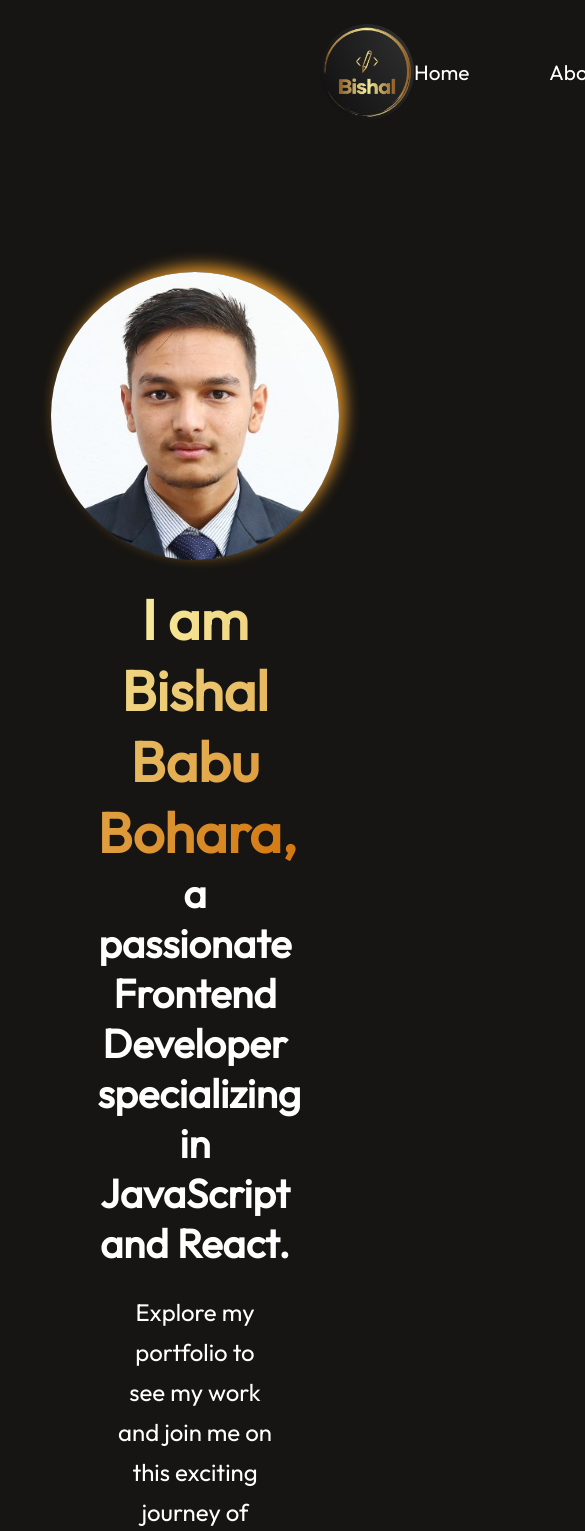
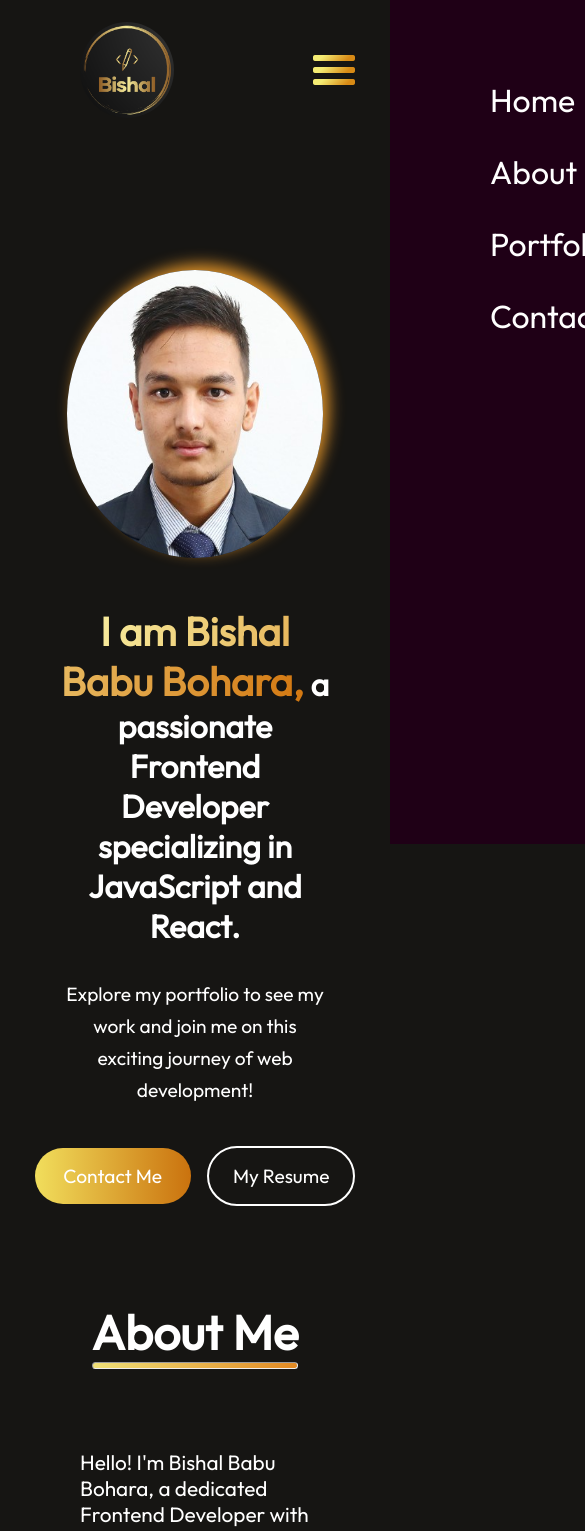
Before and after one commit to BabuBishal/My-portfolio, a React (Vite) app: page / in a window 390 px wide. Shown: the top 1531 px of the page, 585 px wide, since content can reach past the window. Built offline with nearby package versions, Linux system fonts and the light colour scheme.

Commit message:
mobile responsive

```diff
--- a/src/App.jsx
+++ b/src/App.jsx
@@ -4,7 +4,7 @@ import Hero from './components/hero/Hero'
 import About from './components/about/About'
 import Portfolio from './components/portfolio/Portfolio'
 import Contact from './components/contact/Contact'
-import Footer from './footer/Footer'
+import Footer from './components/footer/Footer'
 
 const App = () => {
   return (
--- a/src/components/about/About.css
+++ b/src/components/about/About.css
@@ -96,3 +96,49 @@
     transform: scale(1.1);
     transition: 0.5s;
 }
+
+@media(max-width: 768px){
+    .about{
+        gap: 5rem;
+        margin: 3rem 5rem;
+        /* align-items: start; */
+    }
+    .about-title h1{
+        font-size: 3rem;
+        padding: 0;
+    }
+    .about-title img{
+
+    }
+    .about-sections{
+        flex-direction: column;
+    }
+    .about-left{
+        display: none;
+        }
+    .about-para{
+        font-size: 1.2rem;
+        line-height: 2rem;
+    }
+    .about-skill{
+         gap: 1.2rem;
+         align-items: center;
+    }
+    .about-skill hr{
+        height: 0.4rem;
+            }
+    .about-achievements{
+        justify-content: space-between;
+    }
+    .about-achievement{
+        gap: 0.5rem;
+    }
+    .about-achievement h1{
+        font-size: 2rem;
+        font-weight: 700;
+    }
+    .about-achievement p{
+        text-align: center;
+        font-size: 1rem;
+    }
+}
--- a/src/components/about/About.jsx
+++ b/src/components/about/About.jsx
@@ -46,7 +46,7 @@ const About = () => {
         <hr />
         <div className="about-achievement">
           <h1>10+</h1>
-          <p>Projects</p>
+          <p>Projects Completed</p>
         </div>
       </div>
     </div>
--- a/src/components/contact/Contact.css
+++ b/src/components/contact/Contact.css
@@ -96,7 +96,7 @@
         border-radius: 3rem;
         border: none;
         color: #fff;
-        margin-bottom: 3rem;
+        margin-bottom: 2rem;
         cursor: pointer;
         transition: 0.3s;
     }
@@ -104,6 +104,47 @@
         transition: 0.3s;
         transform: scale(1.05);
     }
+}
+
+@media(max-width: 768px){
+    .contact{
+        gap: 3rem;
+        margin: 3rem 5rem;
+        /* align-items: start; */
+    }
+    .contact-title h1{
+        padding: 0;
+        font-weight: 600;
+        font-size: 3rem;
+    }
+    .contact-section{
+        flex-direction: column;
+        }
+        .contact-left h1{
+            font-size: 3rem;
+        }
+        .contact-left p{
+            font-size: 1.3rem;
+        }
+        .contact-detail{
+            gap: 1.2rem;
+        }
 
 
+        .contact-right{ label{
+            font-size: 1.2rem;
+        }
+        input{
+            font-size: 1.2rem;
+            width: 95%;
+        }
+        textarea{
+            font-size: 1.2rem;
+            width: 90%;
+        }
+        button{
+            font-size: 1.2rem;
+            padding: 0.9rem 1.1rem;
+        }
 }
+}
--- a/src/components/contact/Contact.jsx
+++ b/src/components/contact/Contact.jsx
@@ -1,16 +1,21 @@
-import React from 'react'
+import React, {useRef} from 'react'
 import './Contact.css'
 import mail_img from '../../assets/mail.png'
 import phone_img from '../../assets/phone.png'
 import location_img from '../../assets/location.png'
 
 const Contact = () => {
+  const formRef = useRef(null);
 
   const onSubmit = async (event) => {
     event.preventDefault();
     const formData = new FormData(event.target);
 
-    formData.append("access_key", "21faa210-51cf-4bb0-a8bb-5c255d1dd3aa");
+    if(formRef.current.value.trim() === ""){
+      alert("Please fill the form.")
+    }
+    else{
+      formData.append("access_key", "21faa210-51cf-4bb0-a8bb-5c255d1dd3aa");
 
     const object = Object.fromEntries(formData);
     const json = JSON.stringify(object);
@@ -28,6 +33,8 @@ const Contact = () => {
       console.log("Success", res);
       alert("Message sent Successfully.")
     }
+    }
+
   };
   return (
            <div id='contact' className="contact">
@@ -57,11 +64,11 @@ const Contact = () => {
                 </div>
                 <form  onSubmit={onSubmit} className="contact-right">
                     <label htmlFor="">Your Name</label>
-                    <input type="text" placeholder='Enter your name.' name='name' />
+                    <input ref={formRef} type="text" placeholder='Enter your name.' name='name' required/>
                     <label htmlFor="">Email</label>
-                    <input type="email" placeholder='Enter your email.' name='email' />
+                    <input ref={formRef} type="email" placeholder='Enter your email.' name='email' required/>
                     <label htmlFor="">Write your message here.</label>
-                    <textarea name="message" rows="8" placeholder='Enter your message.'></textarea>
+                    <textarea ref={formRef} name="message" rows="8" placeholder='Enter your message.'></textarea>
                     <button type="submit" className="contact-submit" >
                       Submit Now
                     </button>
--- a/src/footer/Footer.css
+++ b/src/components/footer/Footer.css
@@ -1,8 +1,6 @@
 .footer{
     margin: 5rem 20rem 3rem;
 }
-
-
 
 .footer-bottom{
     display: flex;
@@ -17,15 +15,36 @@
     .footer-bottom-left{
         display: flex;
         align-items: center;
-        gap: 2rem;
+        gap: 1.5rem;
     }
 
     .footer-bottom-right{
         display: flex;
-        gap: 2rem;
+        gap: 1.5rem;
 
         img{
             height: 1.5rem;
         }
     }
 }
+
+@media(max-width: 768px){
+    .footer{
+        margin: 3rem 5rem;
+
+        }
+    .footer-bottom{
+            img{
+                height: 3rem;
+            }
+        }
+    .footer-bottom-left{
+        gap: 1rem;
+    }
+    .footer-bottom-right{
+        gap: 1rem;
+        img{
+            height: 1.3rem;
+        }
+    }
+}
--- a/src/components/hero/Hero.css
+++ b/src/components/hero/Hero.css
@@ -18,7 +18,7 @@
 }
 
 .hero h1{
-    width: 50%;
+    width: 60%;
     text-align: center;
     font-size: 2.5rem;
     font-weight: 600;
@@ -34,7 +34,7 @@
 }
 
 .hero p{
-    width: 40%;
+    width: 50%;
     text-align: center;
     font-size: 1.5rem;
     line-height: 2.5rem;
@@ -78,3 +78,40 @@
     border: 2px solid #f1de5c;
 
 }
+
+@media(max-width: 768px){
+    .hero img{
+        margin-bottom: 7.5rem;
+        width: 16rem;
+        }
+
+    .hero h1{
+        margin-top: 3rem;
+        width: 70%;
+        font-size: 2rem;
+    }
+
+    .hero h1 span{
+        font-size: 2.5rem;
+    }
+    .hero p{
+        width: 70%;
+        font-size: 1.2rem;
+        line-height: 2rem;
+        margin: 0.5rem 0;
+    }
+    .hero-action{
+        gap: 1rem;
+        font-size: 1.2rem;
+        font-weight: 500;
+        margin-bottom: 3rem;
+    }
+    .hero-connect{
+        padding: 1rem 1.5em;
+        border-radius: 2.5rem
+    }
+    .hero-resume{
+        font-size: 1.2rem;
+    }
+
+}
--- a/src/components/navbar/Navbar.css
+++ b/src/components/navbar/Navbar.css
@@ -4,7 +4,7 @@
     justify-content: space-between;
     margin: 1.5rem 20rem;
 
-    img{
+   .logo{
         height: 6rem;
         border-radius: 100%;
     }
@@ -16,8 +16,6 @@
     list-style: none;
     gap: 5rem;
     font-size: 1.3rem;
-
-
 
 }
 
@@ -51,3 +49,51 @@ a .nav-resume{
     transform: scale(1.05);
     transition: 0.5s;
 }
+.menu-close, .menu-open{
+    height: 3rem;
+    display: none;
+}
+
+@media(max-width: 768px){
+    .navbar{
+        margin: 1.4rem 2.5rem 1.5rem 5rem;
+    }
+    .nav-resume{
+        display: none;
+    }
+
+    .menu-open{
+        display: block;
+        position: fixed;
+        right: 2rem;
+    }
+    .menu-close{
+        display: block;
+        position: relative;
+        top: 2rem;
+        left: 18rem;
+        width: 2rem;
+
+    }
+    .nav-menu{
+        position: fixed;
+        flex-direction: column;
+        align-items: start;
+        top: 0;
+        gap: 2rem;
+        background-color: #1f0016;
+        width: 22rem;
+        height: 100%;
+        z-index: 2;
+        right: -22rem;
+        transition: right 0.5s;
+
+    }
+    .nav-menu li{
+        font-size: 2rem;
+        padding-left: 100px;
+        flex-direction: row;
+        gap: 1.4rem;
+
+    }
+}
--- a/src/components/navbar/Navbar.jsx
+++ b/src/components/navbar/Navbar.jsx
@@ -1,16 +1,28 @@
-import React from 'react'
+import React, { useRef } from 'react'
 import { Link } from 'react-scroll'
 import "./Navbar.css"
 import logo from '../../assets/Logo.png'
-import { useState } from 'react'
 import cv from '../../assets/CV.pdf'
+import menu_open from '../../assets/menu-open.png'
+import menu_close from '../../assets/menu-close.png'
 
 const Navbar = () => {
 
+  const menuRef = useRef();
+
+  const openMenu = () => {
+    menuRef.current.style.right="0";
+  }
+  const closeMenu = () => {
+    menuRef.current.style.right="-22rem";
+  }
+
   return (
     <div id='navbar' className='navbar'>
-      <img src={logo} alt="logo" />
-      <ul className="nav-menu">
+      <img src={logo} alt="logo" className='logo'/>
+      <img src={menu_open} onClick={openMenu} alt="" className='menu-open'/>
+      <ul ref={menuRef}  className="nav-menu">
+      <img src={menu_close} alt="" onClick={closeMenu} className='menu-close'/>
         <li > <Link activeClass='active' smooth to="hero">Home</Link></li>
         <li ><Link activeClass='active' smooth  to="about"><p>About</p> </Link></li>
         <li ><Link activeClass='active' smooth  to="portfolio"><p>Portfolio</p> </Link></li>
--- a/src/components/portfolio/Portfolio.css
+++ b/src/components/portfolio/Portfolio.css
@@ -10,15 +10,14 @@
 .work-title{
     text-align: center;
     font-size: 2rem;
+    margin: auto;
 }
 
 .work-title hr{
     height: 0.3rem;
     background: linear-gradient(to right, #f0e077, #e28923);
     border-radius: 5px;
-    width: 22%;
-    margin: auto;
-    }
+        }
 
 .work-container{
     display: grid;
@@ -63,3 +62,42 @@
     transition: 0.4s;
 
 }
+
+@media(max-width: 768px){
+    .portfolio{
+        gap: 3rem;
+        margin: 3rem 5rem;
+        /* align-items: start; */
+    }
+
+    .work-title h1{
+        padding: 0;
+        font-size: 3rem;
+        font-weight: 600;
+        text-align: center;
+    }
+
+
+    .work-container{
+        grid-template-columns: 1fr 1fr;
+        gap: 1rem;
+    }
+    .work-container img{
+        height: 100%;
+        width: 100%;
+            }
+    .work-container img:hover{
+        transform: scale(1.05);
+        transition: 0.3s;
+        border: 0.18rem solid #e28923;
+
+    }
+    .work-showmore{
+        font-size: 1.2rem;
+        padding: 0.5rem 1rem;
+        img{
+            height: 2rem;
+        }
+    }
+
+}
```
Also changed, not shown: src/components/footer/Footer.jsx (renamed from src/footer/Footer.jsx, +5 -5 lines), src/assets/menu-close.png (added), src/assets/menu-open.png (added).
